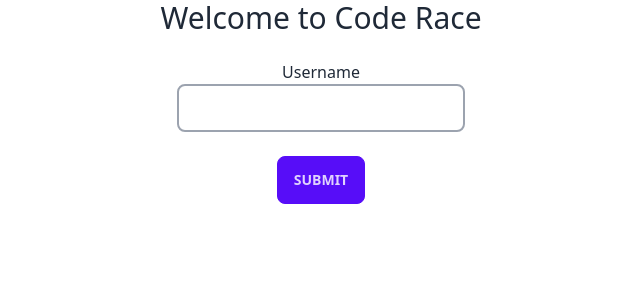
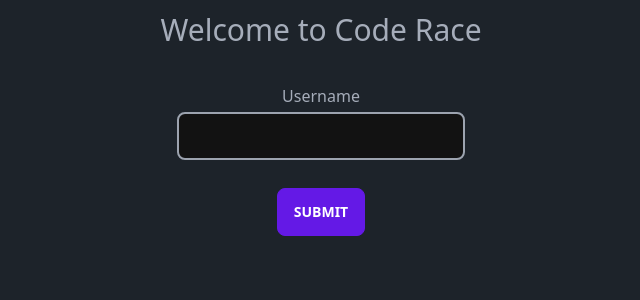
Before and after one commit to jack-rabe/hackuiowa, a Next.js app in the folder code-racer/: page / in a window 1280 px wide. Shown: the top 300 px of the page, without its empty margins (319-959 px from the left). Built offline with nearby package versions, Linux system fonts and the light colour scheme.

Commit message:
input validation, fix dummy code to work with mongo example

```diff
--- a/code-racer/src/pages/game.js
+++ b/code-racer/src/pages/game.js
@@ -41,11 +41,11 @@ export default function Game() {
     // TODO don't hard-code the body we send to the BE
     const cur_body = {
       userId: "dconway",
-      responses: ["2", "3"],
+      responses: ["2", "3", "3"],
     };
 
     // TODO replace this with the actual code results the user has
-    setUserOutputs(["1", "2"]);
+    setUserOutputs(["1", "2", "3"]);
 
     fetch("http://localhost:3333/answer", {
       method: "POST",
--- a/code-racer/src/pages/index.js
+++ b/code-racer/src/pages/index.js
@@ -2,6 +2,10 @@ import { useState } from "react";
 import { useRouter } from "next/router";
 
 async function checkUsername(router, username) {
+  if (username === "") {
+    alert("Please enter a username first");
+    return;
+  }
   fetch("http://localhost:3333/createUser", {
     method: "POST",
     body: JSON.stringify({
@@ -10,7 +14,7 @@ async function checkUsername(router, username) {
   }).then((res) => {
     if (res.status != 201) {
       alert(
-        "That username has already been selected, please choose a different one"
+        "That username has already been selected, please choose a different one",
       );
     } else {
       alert(`Welcome, ${username}!`);
@@ -19,21 +23,21 @@ async function checkUsername(router, username) {
   });
 }
 
-export default function welcome() {
+export default function Welcome() {
   // TODO check that the length of username is > 0
   // TODO might want to sanitzeHTML(username)
   const [username, setUsername] = useState("");
   const router = useRouter();
   return (
     <>
-      <h1 className="text-center text-3xl">Welcome to Code Race</h1>
+      <h1 className="text-center text-3xl m-3">Welcome to Code Race</h1>
       <br />
       <div className="flex items-center justify-center">Username</div>
       <div className="flex items-center justify-center">
         <input
           id="username"
           type="text"
-          className="w-72 h-12 border-2 border-gray-400 rounded-lg pl-4 text-lg focus:outline-none"
+          className="w-72 h-12 border-2 border-gray-400 rounded-lg pl-4 text-lg focus:outline-none m-1"
           value={username}
           onChange={(e) => {
             console.log(e);
--- a/code-racer/tailwind.config.js
+++ b/code-racer/tailwind.config.js
@@ -12,6 +12,6 @@ module.exports = {
   },
   plugins: [require("daisyui")],
   daisyui: {
-    themes: ["light"],
+    themes: ["dark"],
   },
 };
```
